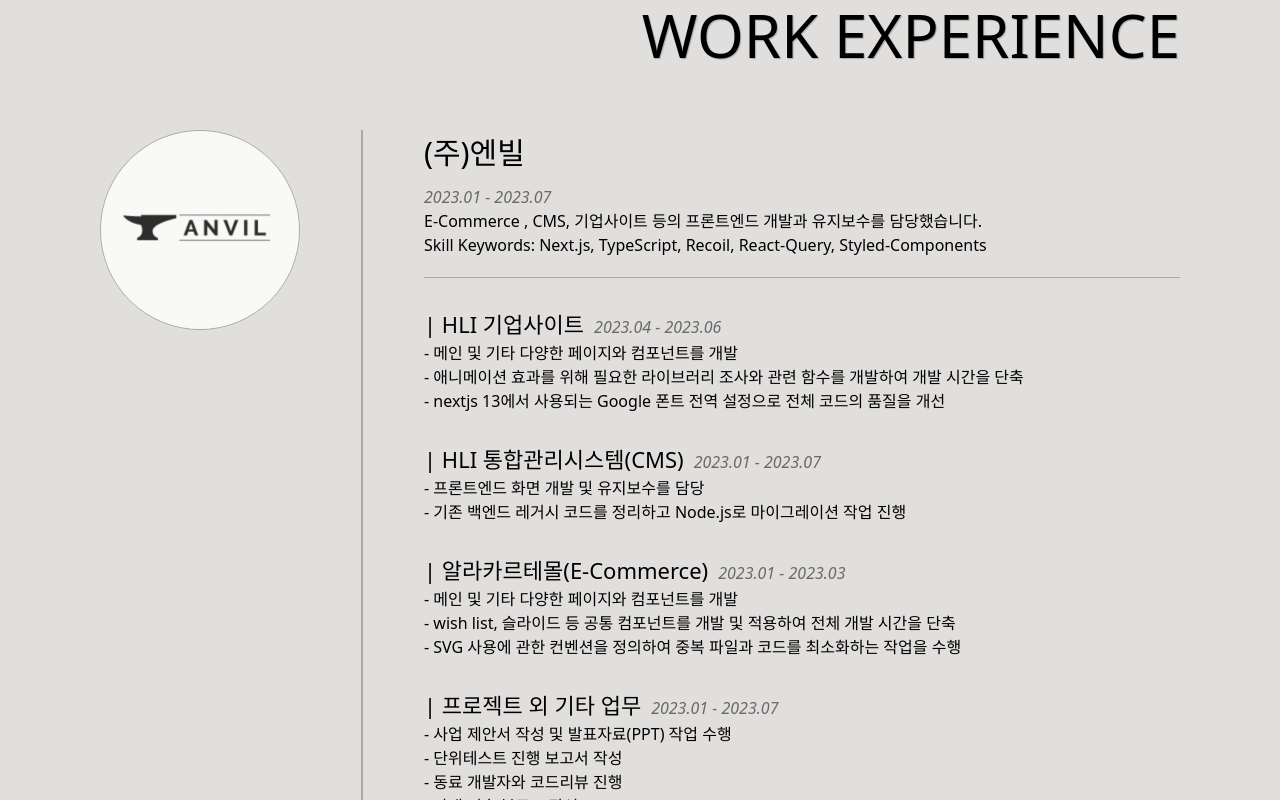
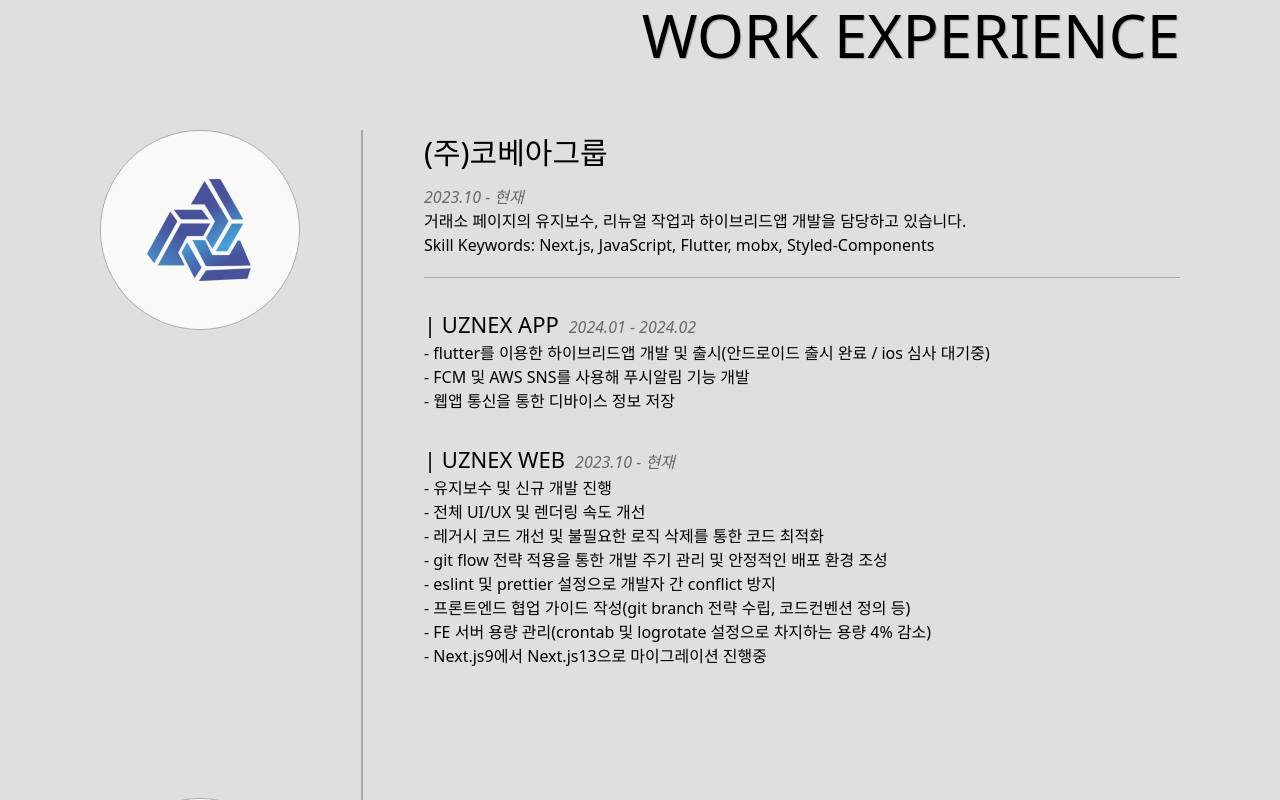
Before and after one commit to Dumibell/PORTFOLIO2, a Next.js app: page / in a window 1280 px wide. Shown: the part 1760-2560 px from the top of the page. Built offline with nearby package versions, Linux system fonts and the light colour scheme; no server answers.

Commit message:
Add: 코베아그룹 경력 추가

```diff
--- a/components/Expreriences.tsx
+++ b/components/Expreriences.tsx
@@ -3,12 +3,70 @@
 import VetfluxLogo from "../public/images/vetflux-logo.jpeg";
 import Image from "next/image";
 import { color, mobile } from "../styles/theme";
+import KobeaLogo from "../public/images/kobea-logo.jpeg";
 
 export const Experiences = () => {
   return (
     <Container id="3">
       <InnerContainer>
         <SectionTitle>WORK EXPERIENCE</SectionTitle>
+        <CareerBox>
+          <ImageContainer>
+            <Image src={KobeaLogo} className="logoImage" />
+          </ImageContainer>
+          <Border />
+          <DescriptionBox className="hasBottomPadding">
+            <div className="introduction">
+              <p className="companyName">(주)코베아그룹</p>
+              <p className="period">2023.10 - 현재</p>
+              <p>
+                거래소 페이지의 유지보수, 리뉴얼 작업과 하이브리드앱 개발을
+                담당하고 있습니다.
+              </p>
+              <p>
+                Skill Keywords: Next.js, JavaScript, Flutter, mobx,
+                Styled-Components
+              </p>
+            </div>
+
+            <div>
+              <p>
+                <span className="projectName">| UZNEX APP</span>
+                <span className="period">2024.01 - 2024.02</span>
+              </p>
+
+              <p>
+                - flutter를 이용한 하이브리드앱 개발 및 출시(안드로이드 출시
+                완료 / ios 심사 대기중)
+              </p>
+              <p>- FCM 및 AWS SNS를 사용해 푸시알림 기능 개발</p>
+              <p>- 웹앱 통신을 통한 디바이스 정보 저장</p>
+            </div>
+            <div>
+              <p>
+                <span className="projectName">| UZNEX WEB</span>
+                <span className="period">2023.10 - 현재</span>
+              </p>
+              <p>- 유지보수 및 신규 개발 진행</p>
+              <p>- 전체 UI/UX 및 렌더링 속도 개선</p>
+              <p>- 레거시 코드 개선 및 불필요한 로직 삭제를 통한 코드 최적화</p>
+              <p>
+                - git flow 전략 적용을 통한 개발 주기 관리 및 안정적인 배포 환경
+                조성
+              </p>
+              <p>- eslint 및 prettier 설정으로 개발자 간 conflict 방지</p>
+              <p>
+                - 프론트엔드 협업 가이드 작성(git branch 전략 수립, 코드컨벤션
+                정의 등)
+              </p>
+              <p>
+                - FE 서버 용량 관리(crontab 및 logrotate 설정으로 차지하는 용량
+                4% 감소)
+              </p>
+              <p>- Next.js9에서 Next.js13으로 마이그레이션 진행중</p>
+            </div>
+          </DescriptionBox>
+        </CareerBox>
         <CareerBox>
           <ImageContainer>
             <Image src={AnvilLogo} className="logoImage" />
@@ -19,7 +77,7 @@
               <p className="companyName">(주)엔빌</p>
               <p className="period">2023.01 - 2023.07</p>
               <p>
-                E-Commerce , CMS, 기업사이트 등의 프론트엔드 개발과 유지보수를
+                E-Commerce , Admin, 기업사이트 등의 프론트엔드 개발과 유지보수를
                 담당했습니다.
               </p>
               <p>
@@ -46,7 +104,7 @@
             </div>
             <div>
               <p>
-                <span className="projectName">| HLI 통합관리시스템(CMS)</span>
+                <span className="projectName">| HLI 통합관리시스템(Admin)</span>
                 <span className="period">2023.01 - 2023.07</span>
               </p>
               <p>- 프론트엔드 화면 개발 및 유지보수를 담당</p>
```
Also changed, not shown: public/images/kobea-logo.jpeg (added).
